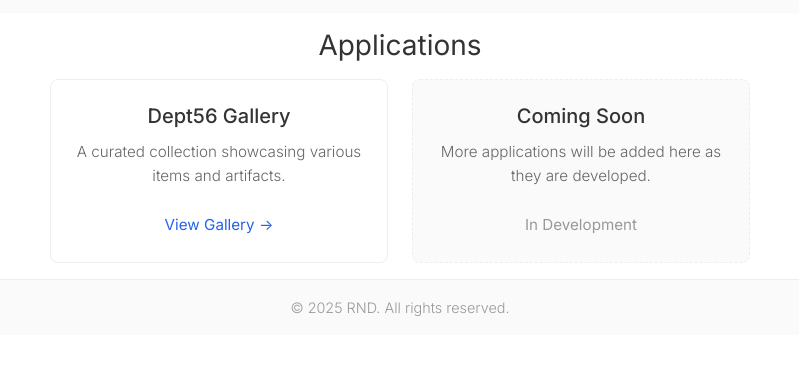
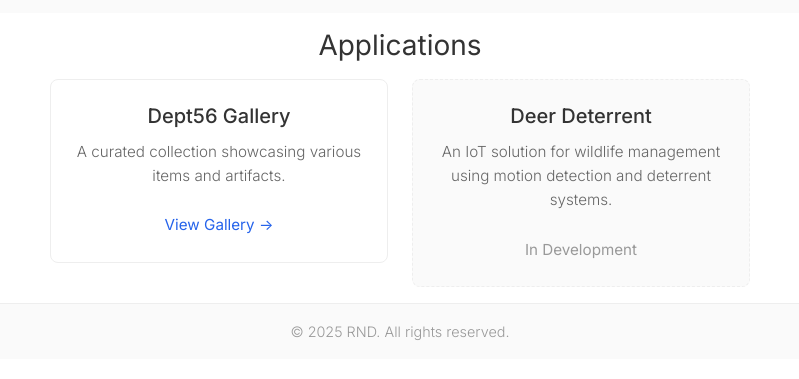
Before and after one commit to rndpig/rndpig-landing, a website: page index.html in a window 1280 px wide. Shown: the part 167-546 px from the top of the page, without its empty margins (240-1039 px from the left). Drawn offline with Linux system fonts and the light colour scheme.

Commit message:
Add Deer Deterrent project to landing page

```diff
--- a/index.html
+++ b/index.html
@@ -51,10 +51,10 @@
                         </div>
                     </a>
 
-                    <!-- Placeholder for future projects -->
+                    <!-- Deer Deterrent Project -->
                     <div class="project-card coming-soon">
-                        <h3>Coming Soon</h3>
-                        <p>More applications will be added here as they are developed.</p>
+                        <h3>Deer Deterrent</h3>
+                        <p>An IoT solution for wildlife management using motion detection and deterrent systems.</p>
                         <span class="project-link disabled">In Development</span>
                     </div>
                 </div>
```
